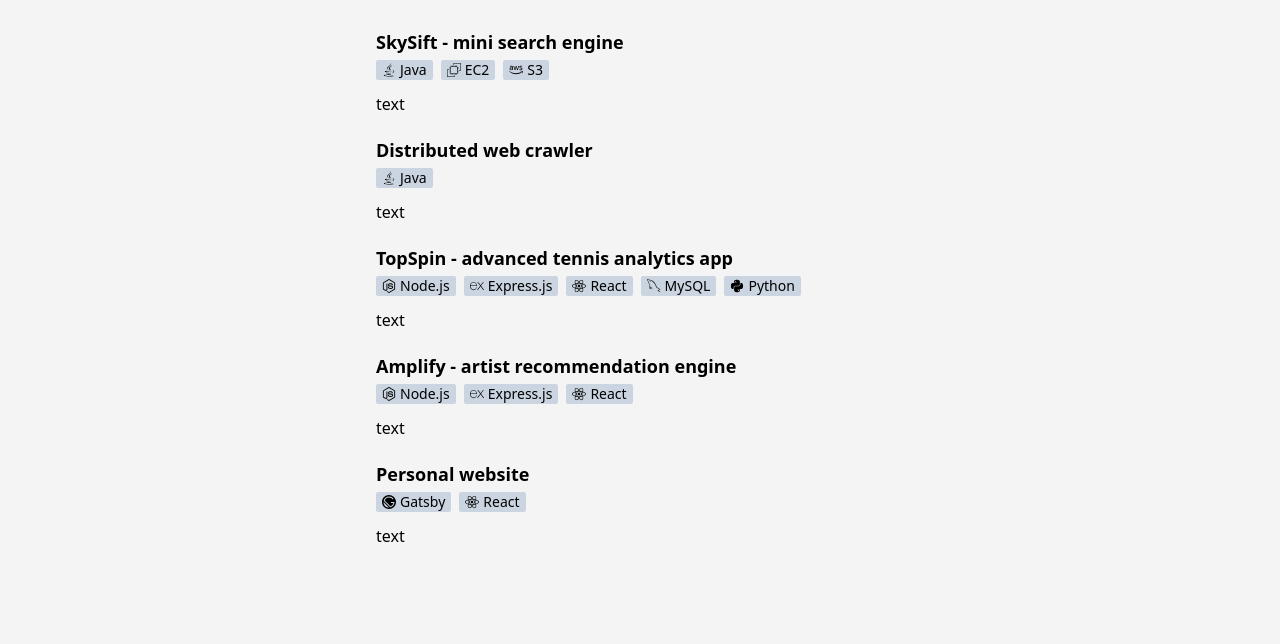
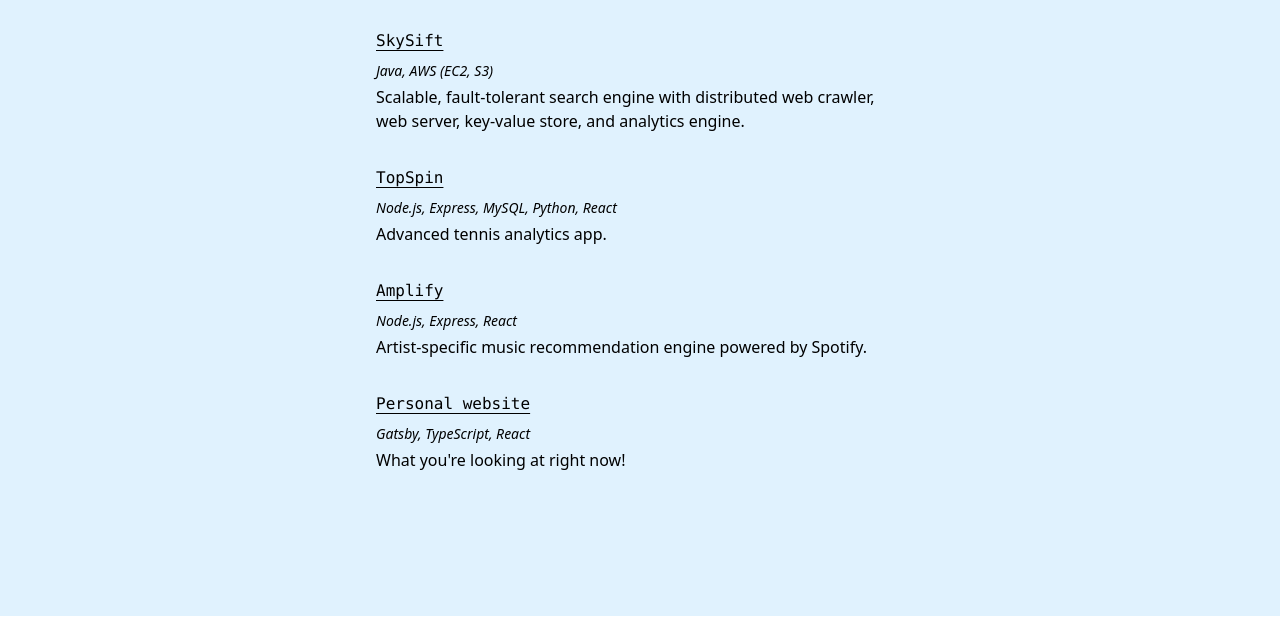
Before and after one commit to bilala45/personal-website-v2, a Gatsby site: page /projects in a window 1280 px wide. Shown: the part 184-828 px from the top of the page. After the commit the page ends 800 px from the top, so only its background shows below. Built offline with nearby package versions, Linux system fonts and the light colour scheme; Gatsby itself is replaced by a stand-in of ours.

Commit message:
Update project page to remove tech icons

```diff
--- a/src/components/project.tsx
+++ b/src/components/project.tsx
@@ -1,6 +1,5 @@
 import * as React from "react";
 import ProjectProps from "../interfaces/ProjectProps";
-import TechIcon from "./techicon";
 
 const Project: React.FC<ProjectProps> = ({
   title,
@@ -9,20 +8,14 @@ const Project: React.FC<ProjectProps> = ({
 }: ProjectProps) => {
   return (
     <>
-      <div className="text-lg font-semibold">
+      <a
+        className="text-md underline underline-offset-4 font-mono font-medium hover:text-indigo-500"
+        href="https://bilalali.dev/"
+      >
         {title}
-        <div className="flex flex-wrap">
-          {technologies.map((technology, index) => (
-            <span key={index} className="pt-1">
-              <TechIcon
-                name={technology.name}
-                icon={technology.icon}
-              ></TechIcon>
-            </span>
-          ))}
-        </div>
-      </div>
-      <div className="pt-3">{description}</div>
+      </a>
+      <div className="pt-2 text-sm italic">{technologies}</div>
+      <div className="pt-1">{description}</div>
     </>
   );
 };
--- a/src/interfaces/ProjectProps.ts
+++ b/src/interfaces/ProjectProps.ts
@@ -1,9 +1,7 @@
-import TechIconProps from "./TechIconProps";
-
 interface ProjectProps {
   title: string;
   description: string;
-  technologies: TechIconProps[];
+  technologies: string;
 }
 
 export default ProjectProps;
--- a/src/interfaces/TechIconProps.ts
+++ /dev/null
@@ -1,6 +0,0 @@
-interface TechIconProps {
-  name: string;
-  icon: React.ReactElement;
-}
-
-export default TechIconProps;
--- a/src/pages/projects.tsx
+++ b/src/pages/projects.tsx
@@ -1,7 +1,4 @@
 import * as React from "react";
-import { FaAws, FaJava, FaNodeJs, FaReact, FaPython } from "react-icons/fa";
-import { GrMysql } from "react-icons/gr";
-import { SiAmazonec2, SiExpress, SiGatsby } from "react-icons/si";
 import Header from "../components/header";
 import Project from "../components/project";
 import PageProps from "../interfaces/PageProps";
@@ -19,7 +16,7 @@ const ProjectsPage: React.FC<PageProps> = ({ location }: PageProps) => {
     }`;
 
   return (
-    <div className="min-w-screen min-h-screen bg-zinc-100">
+    <div className="min-w-screen min-h-screen bg-sky-100">
       <Header
         loadContent={loadContent}
         fromHome={location.state?.fromHome ?? false}
@@ -31,58 +28,43 @@ const ProjectsPage: React.FC<PageProps> = ({ location }: PageProps) => {
           opacityTransition(loadContent)
         }
       >
-        <Project
-          title="SkySift - mini search engine"
-          description="text"
-          technologies={[
-            { name: "Java", icon: <FaJava /> },
-            { name: "EC2", icon: <SiAmazonec2 /> },
-            { name: "S3", icon: <FaAws /> },
-          ]}
-        ></Project>
+        {/* <div className="">
+          <Project
+            title="PennCloud"
+            description="Fault-tolerant cloud application with custom web server, key-value store, and email client."
+            technologies="C++"
+          ></Project>
+        </div> */}
 
-        <div className="pt-5">
+        <div className="">
           <Project
-            title="Distributed web crawler"
-            description="text"
-            technologies={[{ name: "Java", icon: <FaJava /> }]}
+            title="SkySift"
+            description="Scalable, fault-tolerant search engine with distributed web crawler, web server, key-value store, and analytics engine."
+            technologies="Java, AWS (EC2, S3)"
           ></Project>
         </div>
 
-        <div className="pt-5">
+        <div className="pt-8">
           <Project
-            title="TopSpin - advanced tennis analytics app"
-            description="text"
-            technologies={[
-              { name: "Node.js", icon: <FaNodeJs /> },
-              { name: "Express.js", icon: <SiExpress /> },
-              { name: "React", icon: <FaReact /> },
-              { name: "MySQL", icon: <GrMysql /> },
-              { name: "Python", icon: <FaPython /> },
-            ]}
+            title="TopSpin"
+            description="Advanced tennis analytics app."
+            technologies="Node.js, Express, MySQL, Python, React"
           ></Project>
         </div>
 
-        <div className="pt-5">
+        <div className="pt-8">
           <Project
-            title="Amplify - artist recommendation engine"
-            description="text"
-            technologies={[
-              { name: "Node.js", icon: <FaNodeJs /> },
-              { name: "Express.js", icon: <SiExpress /> },
-              { name: "React", icon: <FaReact /> },
-            ]}
+            title="Amplify"
+            description="Artist-specific music recommendation engine powered by Spotify."
+            technologies="Node.js, Express, React"
           ></Project>
         </div>
 
-        <div className="pt-5">
+        <div className="pt-8">
           <Project
             title="Personal website"
-            description="text"
-            technologies={[
-              { name: "Gatsby", icon: <SiGatsby /> },
-              { name: "React", icon: <FaReact /> },
-            ]}
+            description="What you're looking at right now!"
+            technologies="Gatsby, TypeScript, React"
           ></Project>
         </div>
       </div>
```
